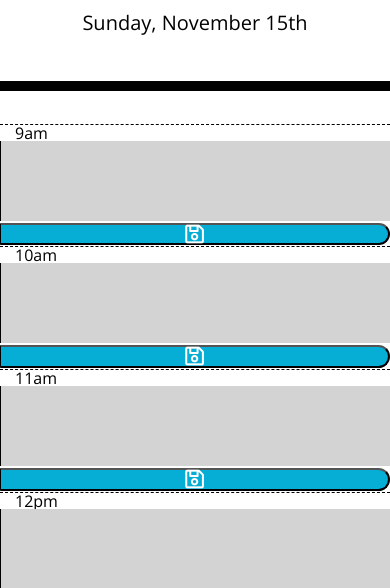
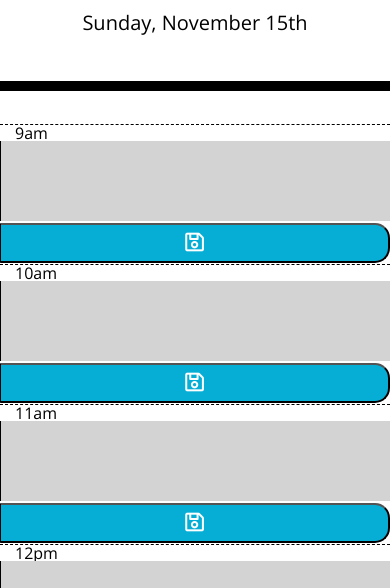
Before and after one commit to MLLynch2K/work-day-scheduler, a plain HTML site: page Develop/index.html in a window 390 px wide. Shown: the part 256-844 px from the top of the page. Drawn offline with nearby package versions, Linux system fonts and the light colour scheme.

```diff
--- a/Develop/style.css
+++ b/Develop/style.css
@@ -73,7 +73,7 @@
 }
 
 /* MEDIA QUERY FOR TABLETS AND SMALLER */
-@mediascreen and (max-width: 750px) {
+@media screen and (max-width: 750px) {
   .saveBtn {
     height: 40px;
   }
```
